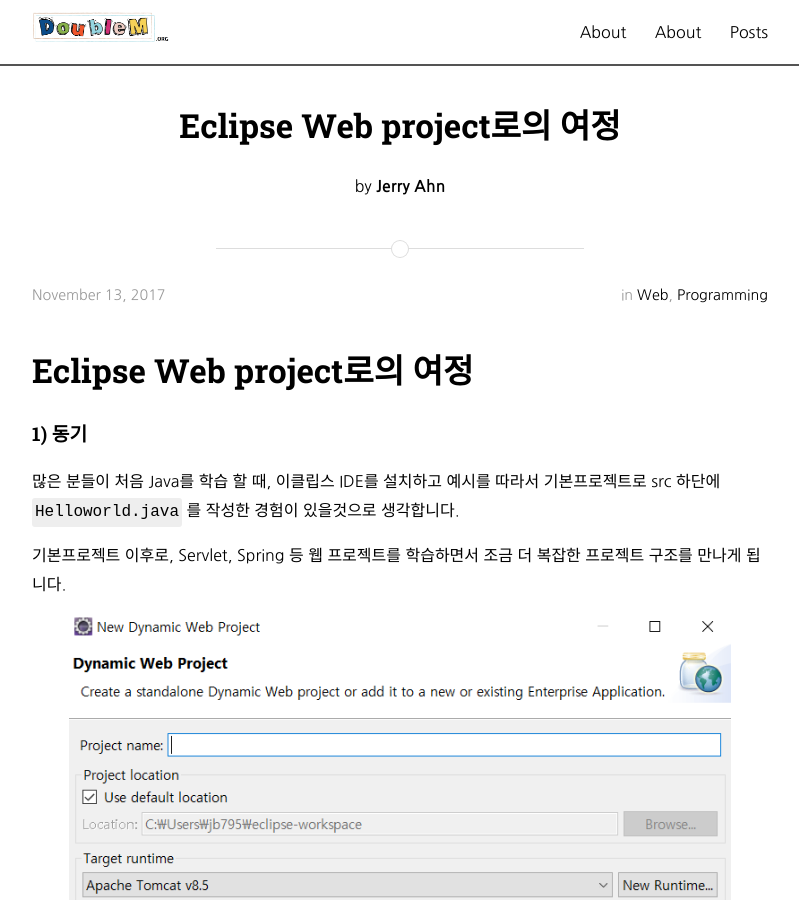
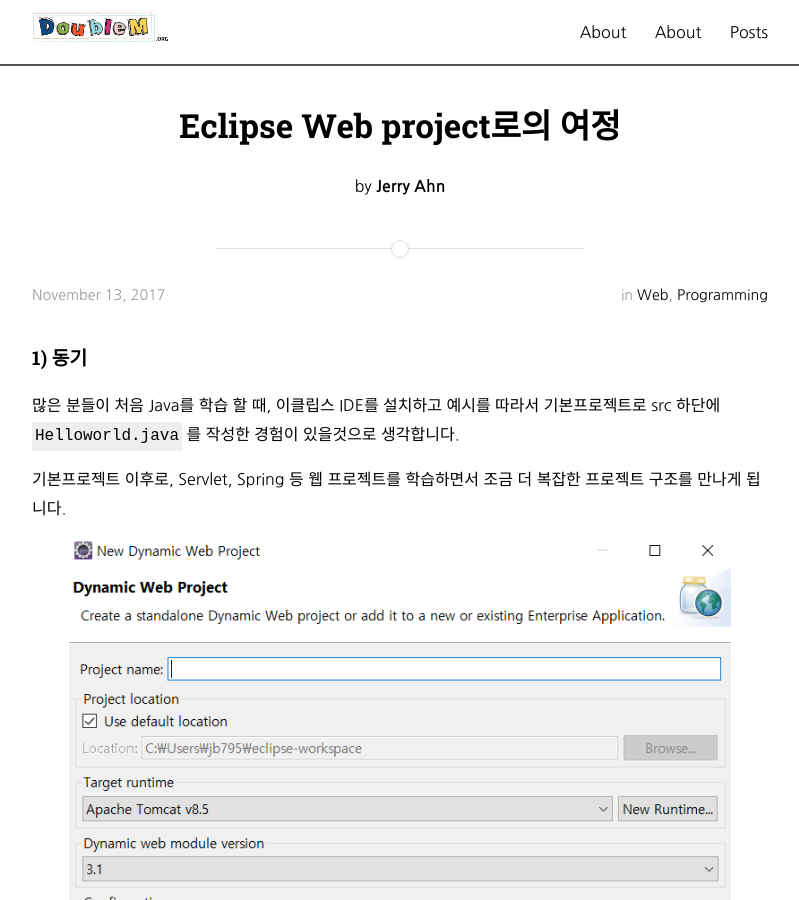
Before and after one commit to doublems/doublems.github.io_old, a Jekyll site: the page built from _posts/2017-11-13-webJorney.markdown, in a window 1280 px wide and 900 px high. Shown: the whole window, without its empty margins (240-1039 px from the left). Built offline with Jekyll 4.4.1, drawn with Linux system fonts in a browser that asks for light colours; nearby versions of some CDN libraries; some web fonts are replaced; comment, search, counter and statistics services are not loaded.

Commit message:
세부설정수정

```diff
--- a/_posts/2017-11-13-webJorney.markdown
+++ b/_posts/2017-11-13-webJorney.markdown
@@ -6,9 +6,6 @@ author: Jerry Ahn
 categories: Web Programming
 tags:	Eclipse, Java, Web
 ---
-
-# Eclipse Web project로의 여정
-
 #### 1) 동기
 
 많은 분들이 처음 Java를 학습 할 때, 이클립스 IDE를 설치하고 예시를 따라서 기본프로젝트로 src 하단에 `Helloworld.java`  를 작성한 경험이 있을것으로 생각합니다.
```
